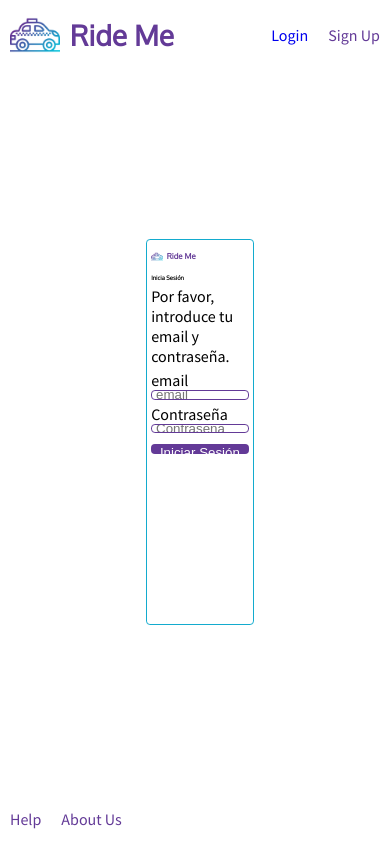
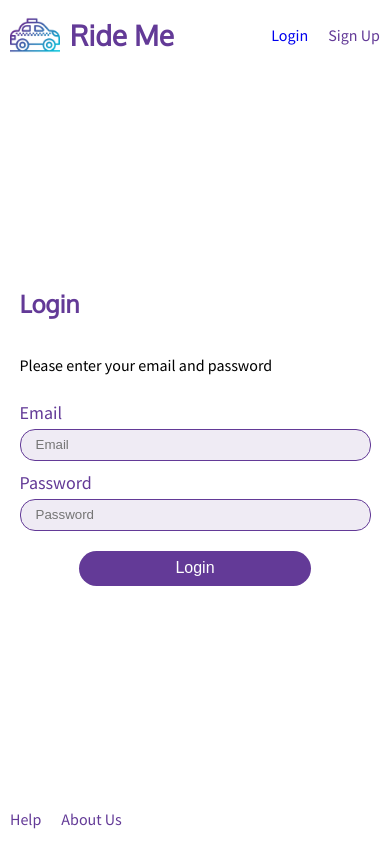
Before and after one commit to hyfi06/RideMe, a React app: page /login in a window 390 px wide. Built offline with nearby package versions, Linux system fonts and the light colour scheme; what google-maps-react would draw is missing.

Commit message:
[HotFix] Responsive Login

```diff
--- a/src/assets/styles/App.scss
+++ b/src/assets/styles/App.scss
@@ -5,17 +5,4 @@ body {
   h1, h2, h3, h4, h5, h6 {
     font-family: 'Oxygen', sans-serif;
   }
-
-  label {
-    margin-top: 1vw;
-    display: flex;
-    flex-direction: column;
-  }
-
-  input {
-    height: 2vw;
-    border: .1vw solid #633A97;
-    border-radius: 1vw;
-    padding: 0 1vw;
-  }
 }
--- /dev/null
+++ b/src/assets/styles/components/FormItem.scss
@@ -0,0 +1,17 @@
+.FormItem__label {
+  margin-top: 10px;
+  display: flex;
+  flex-direction: column;
+  color: #633A97;
+  font-size: 18px;
+}
+
+.FormItem__input {
+  height: 30px;
+  margin-top: 5px;
+  border: 1px solid #633A97;
+  background: rgba($color: #633A97, $alpha: 0.1);
+  border-radius: 15px;
+  padding: 0 15px;
+  outline: none;
+}
--- a/src/assets/styles/components/Login.scss
+++ b/src/assets/styles/components/Login.scss
@@ -1,46 +1,57 @@
+.login-container{
+  display: flex;
+  justify-content: center;
+  align-items: center;
+}
 .login {
-  width: 25vw;
-  margin: 20vh 37.5vw;
-  padding: 1vw;
-  border: .1vw solid #13ABCE;
+  display: flex;
+  flex-direction: column;
+  justify-content: flex-start;
+  min-width: 300px;
+  max-width: 400px;
+  min-height: fit-content;
+  max-height: 500px;
+  padding: 15px;
+  border: 1px solid #13ABCE;
   border-radius: 1vw;
-
+}
 .login__head {
   display: flex;
+  flex-direction: column;
   justify-content: flex-start;
-    align-items: center;
-
-    .login__head-logo {
-      width: 3vw;
-      height: auto;
-      margin-right: 1vw;
 }
-
-    .login__head-name {
-      font-size: 2vw;
+.login__head--name {
+  font-size: 24px;
   color: #633A97;
-    }
 }
 
 .login__description {
   font-size: 1.5vw;
 }
 
-  .login__button-container {
-    margin-top: 2vw;
-
-    button {
-      width: 100%;
-      height: 2.5vw;
-      color: white;
-      background-color: #633A97;
-      border-radius: 1vw;
-      border: none;
+.login__form{
+  display: flex;
+  flex-direction: column;
+  justify-content: flex-start;
 }
-
-    button:hover {
-      background-color: #13ABCE;
+.login__button-container{
+  margin-top: 10px;
+}
+@media only screen {
+  @media (max-width: 600px) {
+    .login {
+      border: 0px solid #13ABCE;
+      min-width: 90%;
+      height: inherit;
+      padding: 0 10px;
     }
   }
-
 }
+@media only screen {
+  @media (max-height: 500px) {
+    .login-container{
+      height: inherit;
+      align-items: flex-start;
+    }
+  }
+}
--- /dev/null
+++ b/src/components/FormItem.jsx
@@ -0,0 +1,17 @@
+import React from 'react';
+import '../assets/styles/components/FormItem.scss';
+
+const FormItem = ({ children, htmlFor, name, type, id, placeholder }) => (
+  <label className='FormItem__label' htmlFor={htmlFor}>
+    {children}
+    <input
+      className='FormItem__input'
+      name={name}
+      type={type}
+      id={id}
+      placeholder={placeholder}
+    />
+  </label>
+);
+
+export default FormItem;
--- a/src/components/Login.jsx
+++ b/src/components/Login.jsx
@@ -1,38 +1,40 @@
 import React from 'react';
+import GlobalButton from  '../components/GlobalButton';
+import FormItem from '../components/FormItem';
 import '../assets/styles/components/Login.scss';
-import logo from '../assets/static/taxi.png';
 
 const Login = () => (
+  <div className='login-container'>
     <div className='login'>
       <div className='login__head'>
-      <img className='login__head-logo' src={logo} alt='Logo-RideMe' />
-      <h1 className='login__head-name'>Ride Me</h1>
+        <h2 className='login__head--name'>Login</h2>
+        <p className='login__text'> Please enter your email and password </p>
       </div>
-    <h2 className='login__description'>Inicia Sesión</h2>
-    <span className='login__text'>Por favor, introduce tu email y contraseña.</span>
-    <form action=''>
-      <label htmlFor='email'>
-        email
-        <input
+
+      <form className='login__form' action=''>
+        <FormItem
+          htmlFor='email'
           name='email'
           type='email'
           id='email'
-          placeholder='email'
-        />
-      </label>
-      <label htmlFor='password'>
-        Contraseña
-        <input
+          placeholder='Email'
+        >
+          Email
+        </FormItem>
+        <FormItem
+          htmlFor='password'
           name='password'
           type='password'
           id='password'
-          placeholder='Contraseña'
-        />
-      </label>
+          placeholder='Password'
+        >
+          Password
+        </FormItem>
         <div className='login__button-container'>
-        <button type='submit'>Iniciar Sesión</button>
+          <GlobalButton type='submit'>Login</GlobalButton>
         </div>
       </form>
+    </div>
   </div>
 );
 
```
Lines whose indentation alone changed are shown as unchanged.
